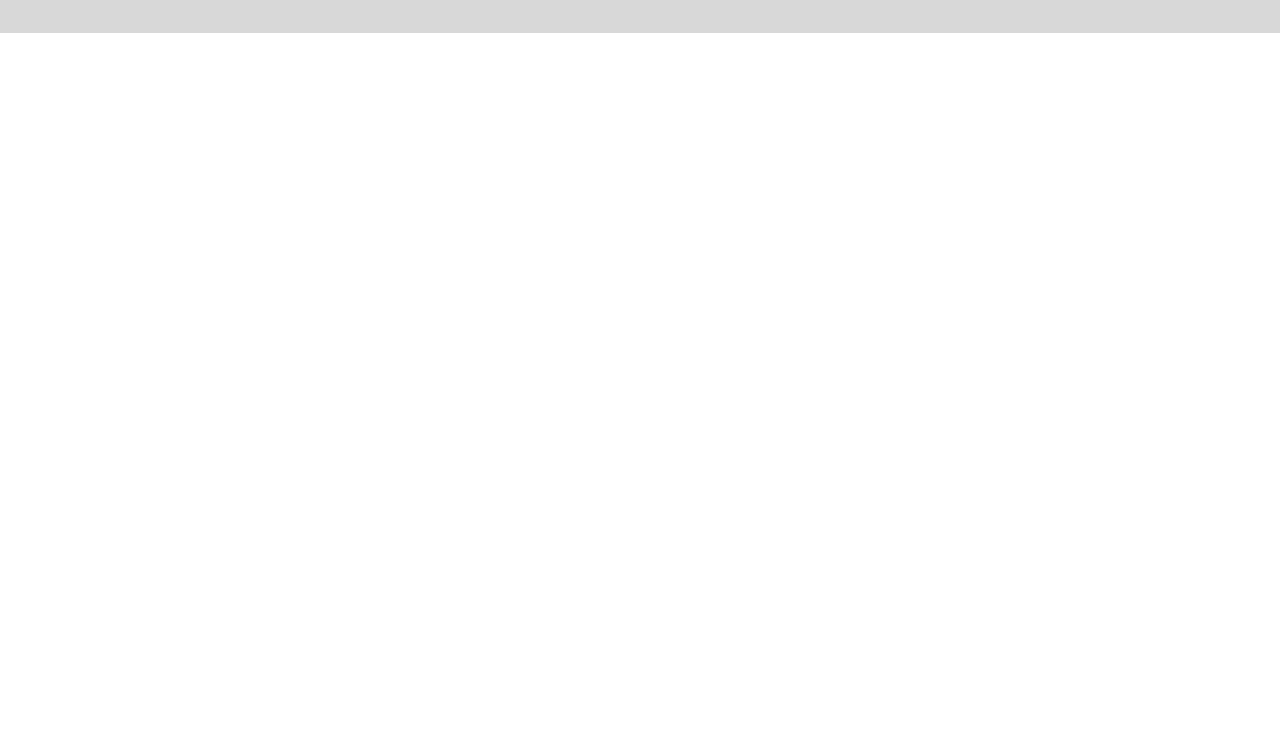
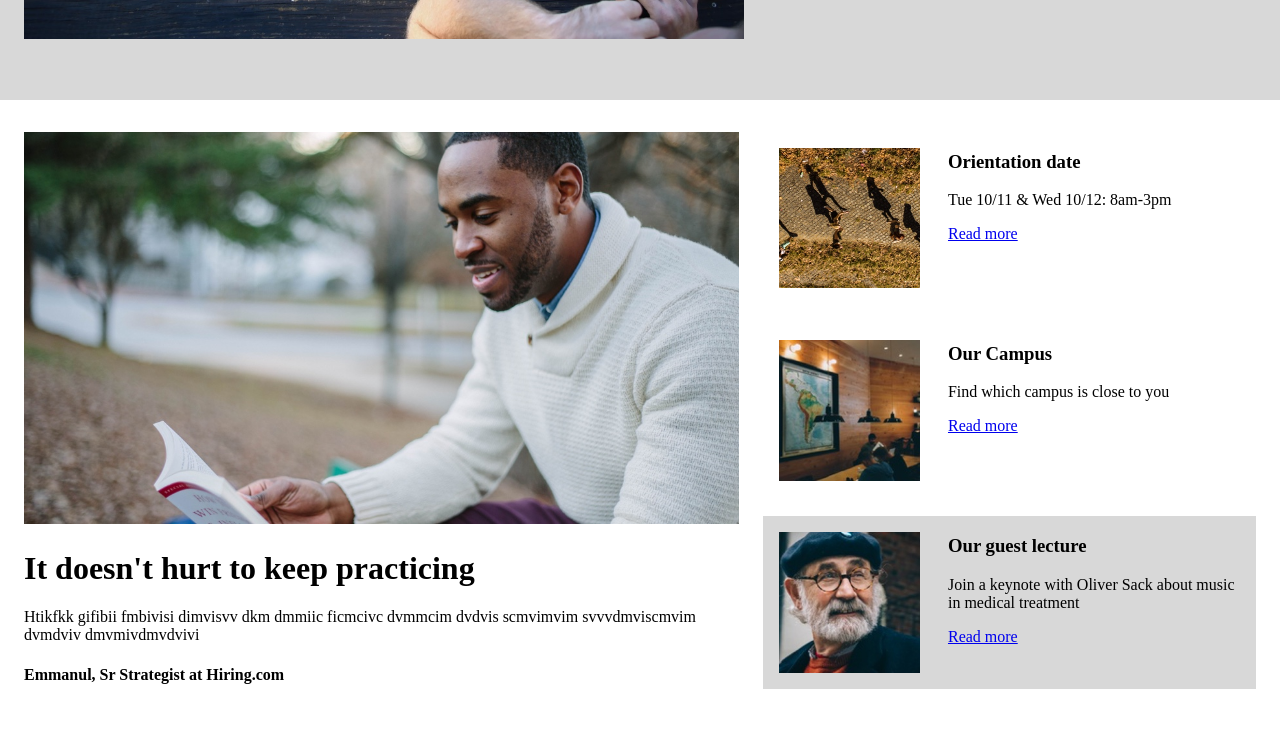
Before and after one commit to Richyyyo/colmar, a plain HTML site: page index.html in a window 1280 px wide. Shown: the part 589-1329 px from the top of the page. Before the commit the page ends 800 px from the top, so only its background shows below. Drawn offline with Linux system fonts and the light colour scheme.

Commit message:
new update

```diff
--- a/css/style.css
+++ b/css/style.css
@@ -4,6 +4,7 @@
 
 body {
     margin: 0 auto;
+    width: 100%;
 }
 
 header {
@@ -38,20 +39,20 @@ header {
 }
 
 img {
-    width: 60%;
+    width: 100%;
 }
 
 
 .banner-image {
-    padding: 32px  24px;
+    padding: 32px 24px;
+    width: 60%;
 }
 
 .banner-content {
     width: 21%;
     display: flex;
     flex-direction: column;
-    padding: 10% 0;
-    margin: 0 -25%;
+    padding: 15% 0;
 }
 
 .button {
@@ -64,3 +65,38 @@ img {
     text-align: center;
     padding: 8px 1;
 }
+
+.content {
+    display: flex;
+    padding: 32px 24px;
+}
+
+.content-image {
+    width: 60%;
+    padding-right: 24px;
+}
+
+.content-side {
+    width: 40%;
+    display:
+}
+
+.info {
+    display: flex;
+    margin-bottom: 4%;
+}
+
+.info img {
+    max-width: 35%;
+    height: auto;
+    padding: 16px;
+}
+
+.info-content {
+    margin: 0 2.5%;
+}
+
+
+.info-color {
+    background-color: #d8d8d8;
+}
--- a/index.html
+++ b/index.html
@@ -10,30 +10,73 @@
     <header>
       <div class="desktop">
         <div class="logo">
-        <img src="images/ic-logo.svg" alt="logo">
-        <h3>COLMARACADEMY</h3>
-      </div>
+          <img src="images/ic-logo.svg" alt="logo" />
+          <h3>COLMARACADEMY</h3>
+        </div>
         <ul>
           <li>On Campus</li>
           <li>Online</li>
           <li>Or Companies</li>
           <li>Sign in</li>
         </ul>
-    </div>
+      </div>
     </header>
 
     <div class="banner">
       <div class="banner-image">
-        <img src="images/banner.jpg" alt="banner image">
+        <img src="images/banner.jpg" alt="banner image" />
       </div>
       <div class="banner-content">
         <h1>Learn something new everyday</h1>
-        <p>There's no limit to what you think you can know, knowledge is power.</p>
+        <p>
+          There's no limit to what you think you can know, knowledge is power.
+        </p>
         <div class="button">
           <p>Start here</p>
         </div>
       </div>
     </div>
 
+    <div class="content">
+      <div class="content-image">
+        <img src="images/information-main.jpg" alt="" />
+        <h1>It doesn't hurt to keep practicing</h1>
+        <p>
+          Htikfkk gifibii fmbivisi dimvisvv dkm dmmiic ficmcivc dvmmcim dvdvis
+          scmvimvim svvvdmviscmvim dvmdviv dmvmivdmvdvivi
+        </p>
+        <h4>Emmanul, Sr Strategist at Hiring.com</h4>
+      </div>
+      <div class="content-side">
+        <div class="info">
+          <img src="images/information-orientation.jpg" alt="" />
+          <div class="info-content">
+            <h3>Orientation date</h3>
+            <p>Tue 10/11 & Wed 10/12: 8am-3pm</p>
+            <a href="#">Read more</a>
+          </div>
+        </div>
+        <div class="info">
+          <img src="images/information-campus.jpg" alt="" />
+          <div class="info-content">
+            <h3>Our Campus</h3>
+            <p>Find which campus is close to you</p>
+            <a href="#">Read more</a>
+          </div>
+        </div>
+        <div class="info-color">
+          <div class="info">
+            <img src="images/information-guest-lecture.jpg" alt="" />
+            <div class="info-content">
+              <h3>Our guest lecture</h3>
+              <p>
+                Join a keynote with Oliver Sack about music in medical treatment
+              </p>
+              <a href="#">Read more</a>
+            </div>
+          </div>
+        </div>
+      </div>
+    </div>
   </body>
 </html>
```
